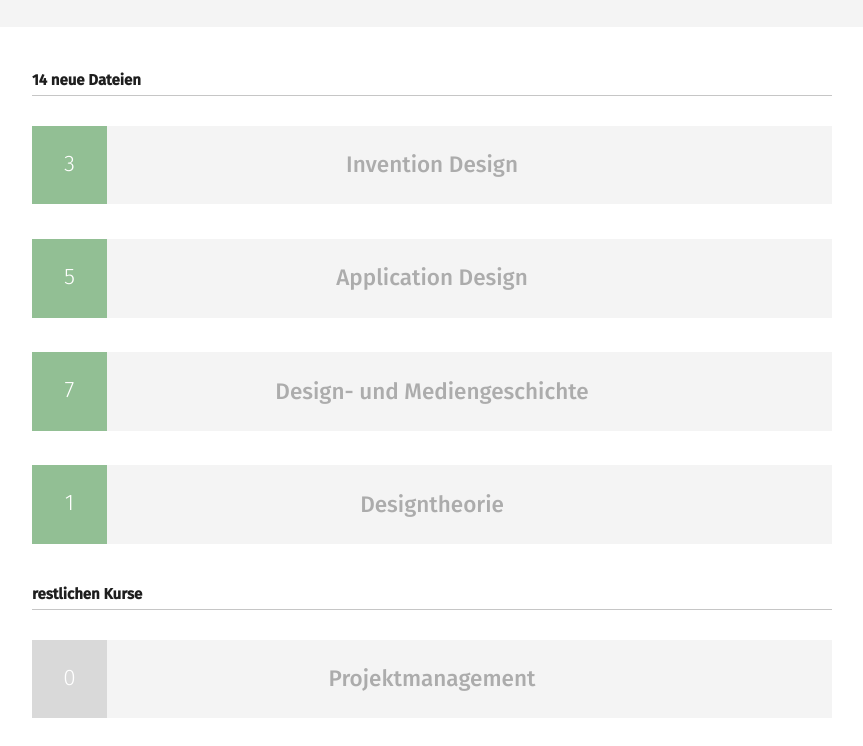
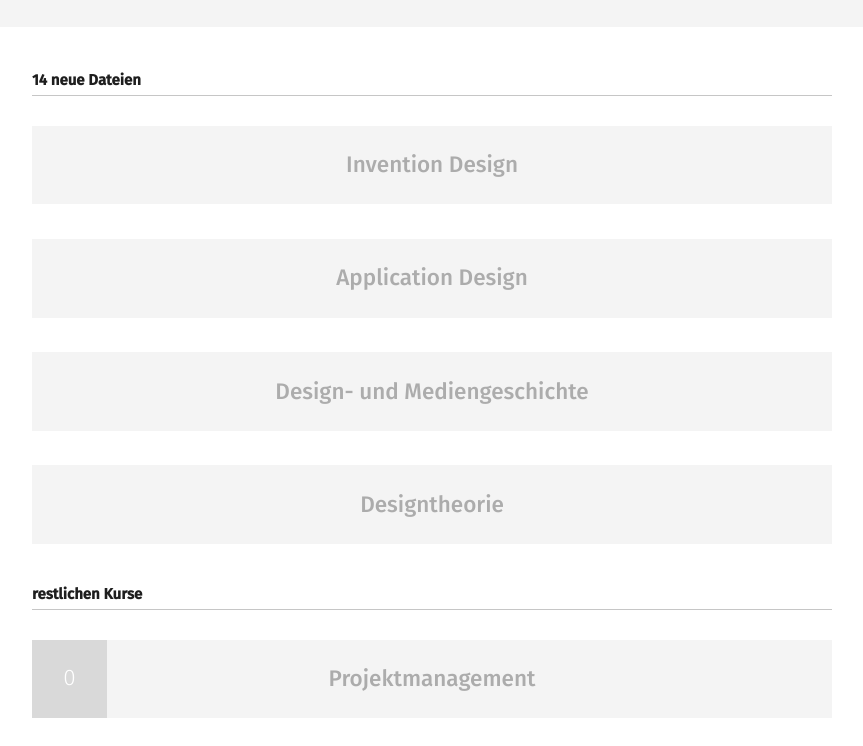
Before and after one commit to nikolasklein/Application-Design-Prototyp, a plain HTML site: page index.html in a window 1280 px wide. Shown: the part 54-800 px from the top of the page, without its empty margins (208-1071 px from the left). Drawn offline with nearby package versions, Linux system fonts and the light colour scheme.

Commit message:
numbers now slide-In - not useful

```diff
--- a/css/style.scss
+++ b/css/style.scss
@@ -162,11 +162,12 @@ section header h1{
 
 .numberwrapper{
 	float: left;
-	width: 75px;
+	width: 0px;
 	position: absolute;
 	left: 0px;
 	top: 0px;
 	height: 100%;
+	overflow: hidden;
 	color: white;
 	background-color: rgba(50, 139, 55, 0.5);
 	transition: width 0.3s ease-in-out, background-color 0.2s;
@@ -176,6 +177,7 @@ section header h1{
 	}
 
 	&.inactive{
+		width: 75px;
 		background-color: rgba(191, 191, 191, 0.5);
 	}
 
```
Also changed, not shown: css/style.css.
